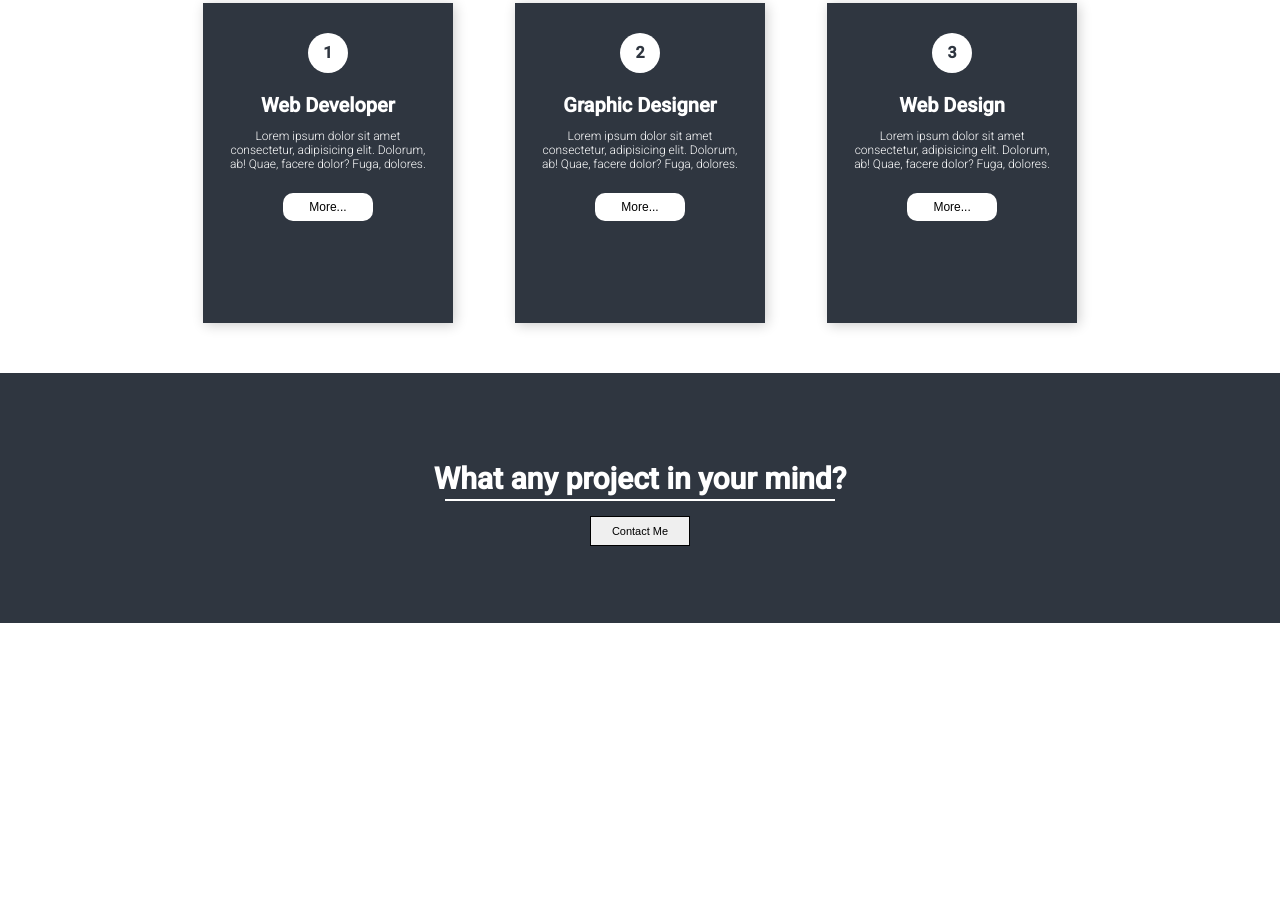
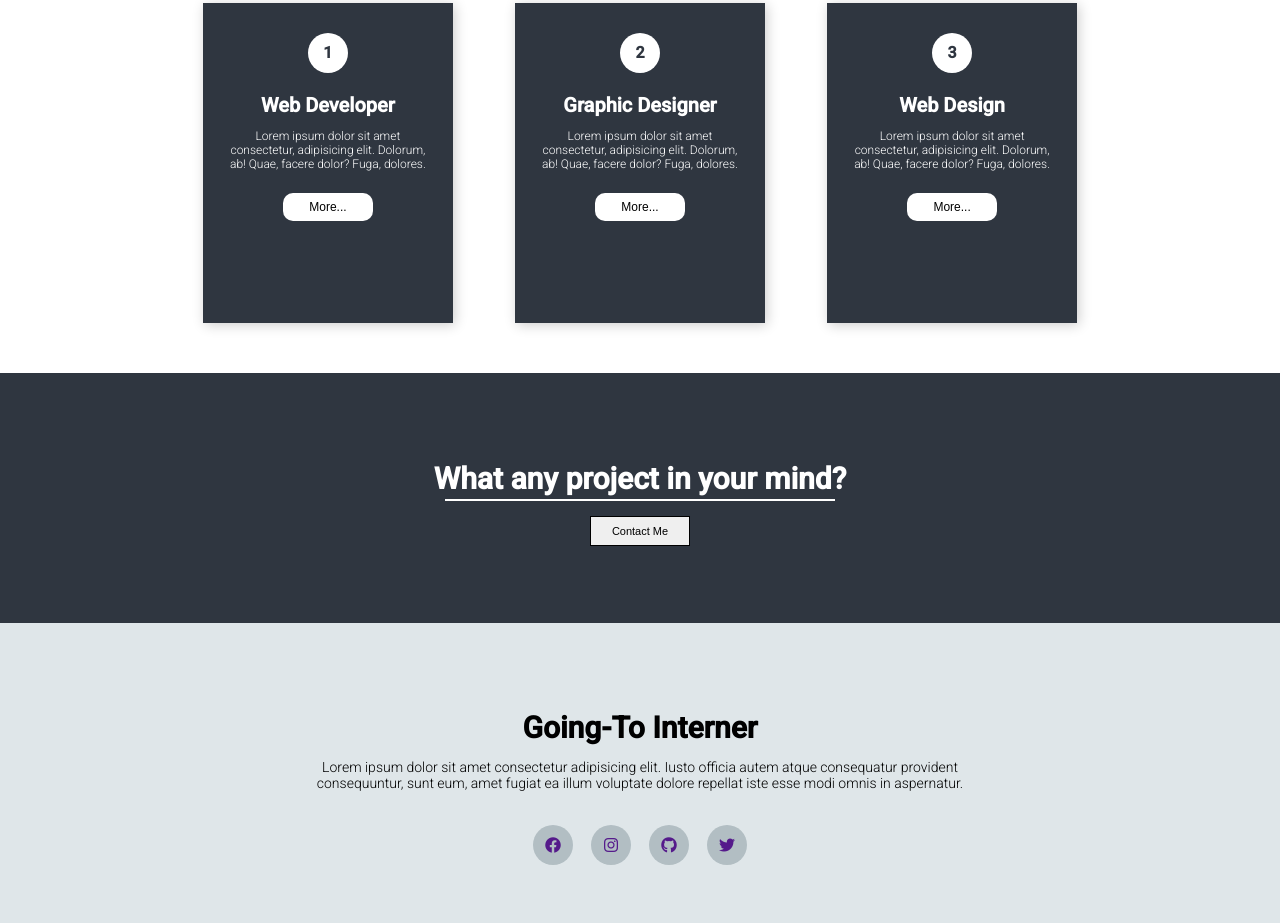
Before and after one commit to KemalAlGhifari/tugas_6_duplicate, a plain HTML site: page index.html in a window 1280 px wide. Shown: the part 1025-1948 px from the top of the page. Before the commit the page ends 1648 px from the top, so only its background shows below. Drawn offline with Linux system fonts and the light colour scheme.

Commit message:
part 6 Footer

```diff
--- a/index.html
+++ b/index.html
@@ -5,15 +5,22 @@
     <meta http-equiv="X-UA-Compatible" content="IE=edge">
     <meta name="viewport" content="width=device-width, initial-scale=1.0">
     <title>Document</title>
+    <!-- css -->
     <link rel="stylesheet" href="style.css">
+
     <!-- font roboto -->
     <link rel="preconnect" href="https://fonts.googleapis.com">
     <link rel="preconnect" href="https://fonts.gstatic.com" crossorigin>
     <link href="https://fonts.googleapis.com/css2?family=Lobster&family=Roboto:wght@100;300;500&display=swap" rel="stylesheet">
+
     <!-- font loster -->
     <link rel="preconnect" href="https://fonts.googleapis.com">
     <link rel="preconnect" href="https://fonts.gstatic.com" crossorigin>
     <link href="https://fonts.googleapis.com/css2?family=Lobster&family=Roboto:wght@100&display=swap" rel="stylesheet">
+
+    <!-- font Awesome -->
+    <link rel="stylesheet" href="https://cdnjs.cloudflare.com/ajax/libs/font-awesome/6.1.1/css/all.min.css">
+
 </head>
 <body>
     <div class="container">
@@ -94,5 +101,20 @@
         <button>Contact Me</button>
     </div>
 
+    <!-- footer -->
+
+    <div class="footer">
+        <p>Going-To Interner</p>
+        <p>Lorem ipsum dolor sit amet consectetur adipisicing elit. Iusto officia autem atque consequatur provident consequuntur, sunt eum, amet fugiat ea illum voluptate dolore repellat iste esse modi omnis in aspernatur.</p>
+
+        <div class="list-icon">
+            <div><a href=""><i class="fa-brands fa-facebook"></i></a></div>
+            <div><a href=""><i class="fa-brands fa-instagram"></i></a></div>
+            <div><a href=""><i class="fa-brands fa-github"></i></a></div>
+            <div><a href=""><i class="fa-brands fa-twitter"></i></a></div>
+        </div>
+
+    </div>
+
 </body>
 </html>
--- a/style.css
+++ b/style.css
@@ -264,3 +264,43 @@ body{
     font-size: 11px;
     border: 1px solid black;
 }
+
+.footer{
+    width: 100%;
+    height: 300px;
+    background-color: #dfe6e9;
+    display: flex;
+    flex-direction: column;
+    justify-content: center;
+    align-items: center;
+}
+
+.footer p:first-child{
+    font-size: 30px;
+    font-weight: bold;
+    margin-bottom: 0;
+}
+
+.footer p:nth-child(2){
+    width: 700px;
+    font-size: 14px;
+    text-align: center;
+    font-weight: 300;
+}
+
+.list-icon{
+    display: flex;
+    width: 250px;
+    justify-content: space-evenly;
+}
+
+.list-icon div{
+    width: 40px;
+    height: 40px;
+    background-color: #b2bec3;
+    border-radius: 50%;
+    display: flex;
+    justify-content: center;
+    align-items: center;
+    margin-top: 20px;
+}
```
